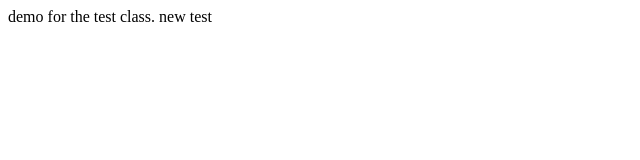
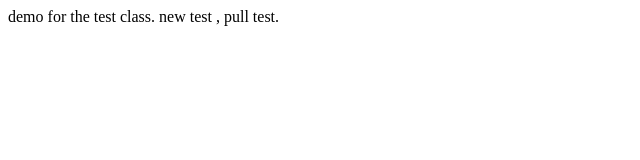
Before and after one commit to coderam9898/git_demo_2022, a plain HTML site: page code/index.html in a window 1280 px wide. Shown: the full height of the page, 0-640 px from the left. Drawn offline with Linux system fonts and the light colour scheme.

Commit message:
updated index.html with pull

```diff
--- a/code/index.html
+++ b/code/index.html
@@ -10,7 +10,7 @@
 </head>
 
 <body>
-    demo for the test class. new test
+    demo for the test class. new test , pull test.
 </body>
 
 </html>
```
